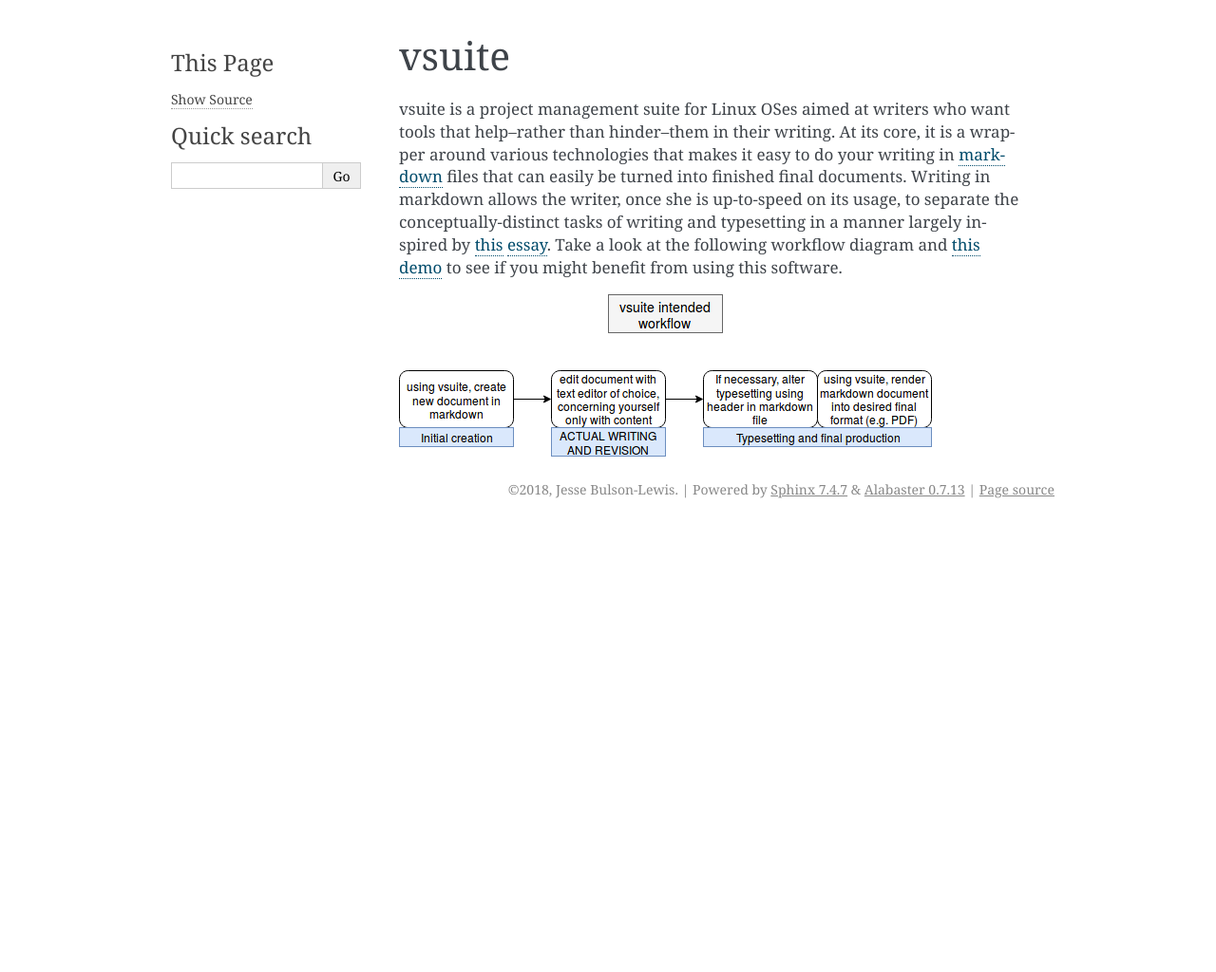
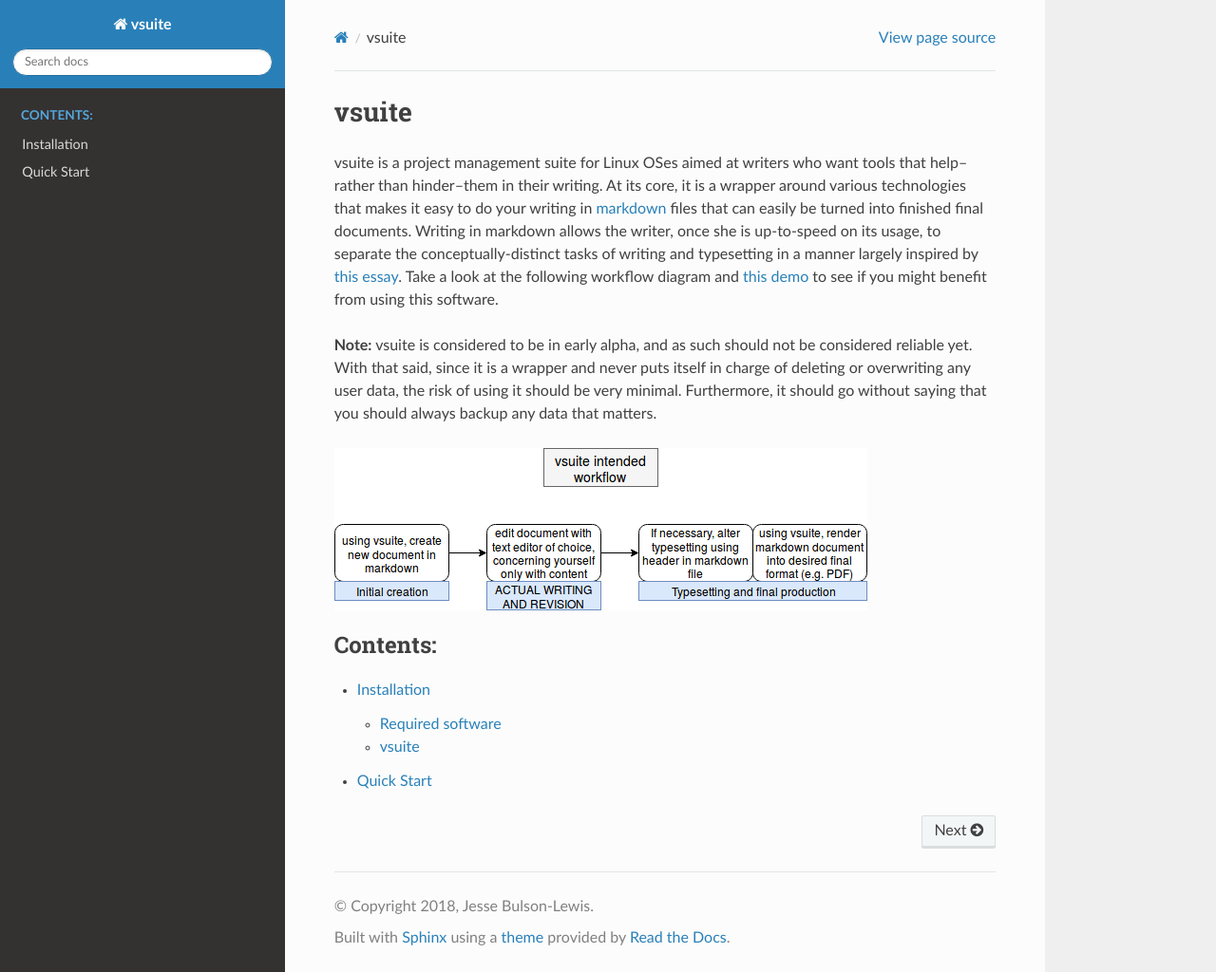
Before and after one commit to jessebl/vsuite, a Sphinx documentation site: the page built from docs/source/index.rst, in a window 1280 px wide and 1024 px high. Shown: the whole window at 95% size. Built offline with Sphinx 7.4.7 and the Read the Docs theme 2.0.0, drawn with Linux system fonts in a browser that asks for light colours.

Commit message:
Add installation instructions and quick start guide from README to docs

```diff
--- a/docs/source/conf.py
+++ b/docs/source/conf.py
@@ -79,7 +79,7 @@
 # The theme to use for HTML and HTML Help pages.  See the documentation for
 # a list of builtin themes.
 #
-html_theme = 'alabaster'
+html_theme = 'sphinx_rtd_theme'
 
 # Theme options are theme-specific and customize the look and feel of a theme
 # further.  For a list of options available for each theme, see the
--- a/docs/source/index.rst
+++ b/docs/source/index.rst
@@ -14,8 +14,20 @@
 <https://asciinema.org/a/162560>`_ to see if you might benefit from using this
 software.
 
+**Note:** vsuite is considered to be in early alpha, and as such should
+not be considered reliable yet. With that said, since it is a wrapper
+and never puts itself in charge of deleting or overwriting any user
+data, the risk of using it should be very minimal. Furthermore, it
+should go without saying that you should always backup any data that
+matters.
+
 .. image:: ../assets/workflow_diagram.png
+   :alt: Workflow Diagram
 
 .. toctree::
    :maxdepth: 2
    :caption: Contents:
+
+   installation
+
+   quickstart
--- /dev/null
+++ b/docs/source/installation.rst
@@ -0,0 +1,55 @@
+Installation
+============
+
+For the time being, vsuite is only distributed through its git repositories,
+and so should be installed with pip after installing a few software
+dependencies.
+
+Required software
+-----------------
+
+-  ``pandoc`` (for rendering markdown to other formats)
+
+-  ``pandoc-citeproc`` (for citations in markdown)
+
+-  ``git`` (for optional versioning)
+
+-  ``make`` (for simplifying rendering of markdown)
+
+-  ``pip3`` (for installing vsuite)
+
+Ubuntu 16.04
+~~~~~~~~~~~~
+
+.. code:: bash
+
+
+    sudo apt install pandoc pandoc-citeproc git make python3-pip
+
+Fedora 27
+~~~~~~~~~
+
+.. code:: bash
+
+
+    sudo dnf install pandoc pandoc-citeproc git make python3-pip
+
+vsuite
+------
+
+Install vsuite as a Python package using pip3 pointed at its git repository:
+
+.. code:: bash
+
+
+    pip3 install --user git+<URL of this repo>
+    # For example, using the GitHub repo
+    pip3 install --user git+https://github.com/jessebl/vsuite
+
+The program will place files in ``~/.local/share/vsuite`` and store its
+config in ``~/.config/vsuite``. The requisite files should be placed
+when the program is run, but this has not yet been tested to any
+rigorous degree. Pip also creates a vsuite executable named ``vs`` at
+``~/.local/bin/vs``, but if that location is not not a part of your
+PATH, you will need to `manually add
+it <http://linuxg.net/how-to-set-a-new-path-in-bash-ksh-and-zsh/>`__.
--- /dev/null
+++ b/docs/source/quickstart.rst
@@ -0,0 +1,65 @@
+Quick Start
+-----------
+
+For more detailed documentation, check the wiki as it evolves. Also see
+the `demo <https://asciinema.org/a/0P06UgeiTM6EL4R8jbYdz7D7j>`__ for an
+example of this quick start.
+
+vsuite uses the concept of a project directory, in which you have
+various vsuite docs (which are simple pandoc markdown files) accompanied
+by a hidden ``.vsuite`` directory that holds accompanying files like
+`CSL files <https://en.wikipedia.org/wiki/Citation_Style_Language>`__
+and document templates. To get started using it, you need to initialize
+a directory as a vsuite directory:
+
+.. code:: bash
+
+
+    vs init
+
+This effectively creates an empty bibliography file, initializes a git
+repository, and creates the ``.vsuite`` directory which includes a
+project config file.
+
+Finally, you can get started with actually creating markdown files using
+vsuite:
+
+.. code:: bash
+
+
+    vs new <document title>
+
+This will create a file ``<document title>.md``, after dropping or
+modifying spaces or some special characters (since GNU make really
+struggles with these things…). This file is generated from a template by
+vsuite and includes a YAML header that specifies fields for pandoc. This
+file is the one that you are meant to edit and do your work in. Tuning
+your text editor for use with markdown will be greatly helpful in this,
+since the whole point of this writing paradigm is to leave you, the
+writer, with more time doing actual writing. (For example, see `this vim
+configuration
+file <https://github.com/jessebl/installscripts/blob/master/configs/vim-writer/.writer.vimrc>`__.)
+
+When you’re ready to turn your markdown source into files for use by
+others:
+
+.. code:: bash
+
+
+    vs make <project name>.<file extension of desired format>
+
+    # E.g generate a PDF of your document file "best_document.md"
+
+    vs make best_document.pdf
+
+This uses GNU make along with a makefile in ``.vsuite`` to freshly
+generate the specified file unless it has been updated more recently
+than the source markdown file. Hence, you can always make sure that you
+have up-to-date documentation with ``vs make``. The currently available
+formats are:
+
+-  pdf
+
+-  odt
+
+-  docx
```
Also changed, not shown: 1 other file.
